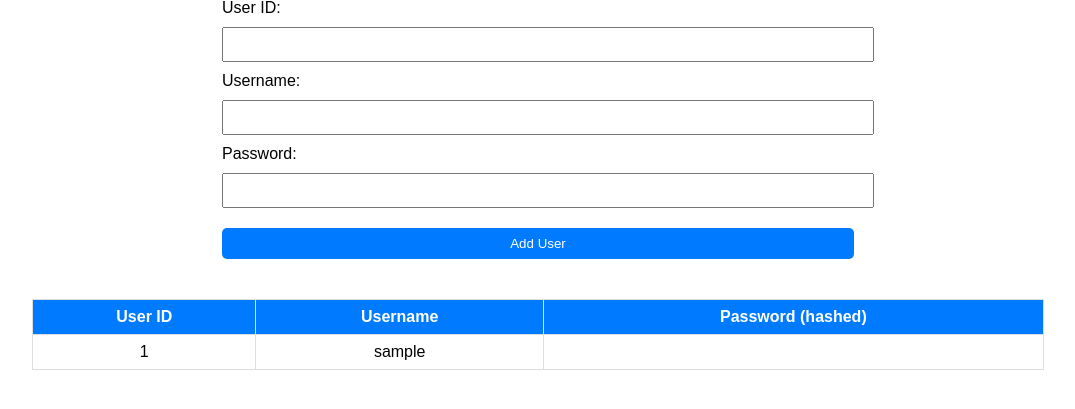
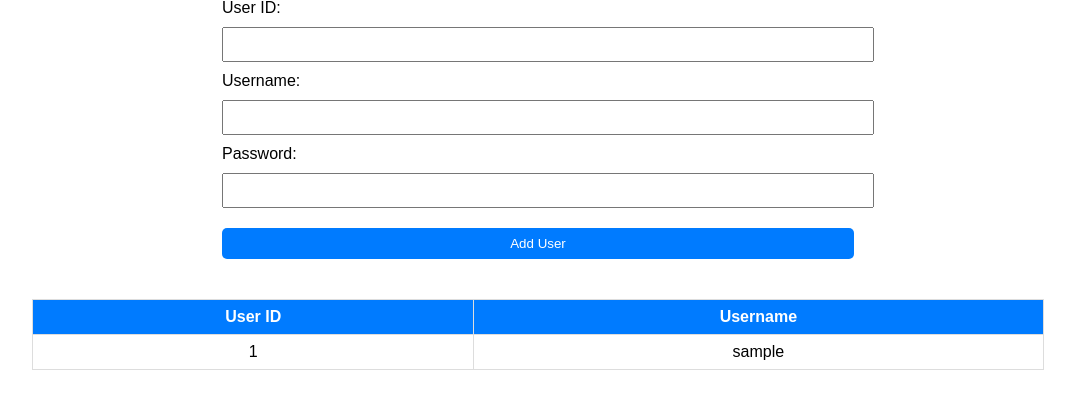
Before and after one commit to sumit0329/bakery, a PHP site: page /users.php in a window 1280 px wide. Shown: the part 137-546 px from the top of the page, without its empty margins (102-1177 px from the left). Run offline with PHP 8.4, Linux system fonts and the light colour scheme; the visitor is signed in with stand-in values (Sample User, id 1).

Commit message:
fixing hash

```diff
--- a/users.php
+++ b/users.php
@@ -49,19 +49,18 @@ if (isset($_POST['add_user'])) {
 }
 
 
-$result = $conn->query("SELECT id, username, password FROM users ORDER BY id ASC");
+$result = $conn->query("SELECT id, username FROM users ORDER BY id ASC");
 if ($result->num_rows > 0) {
     echo "<table>
             <tr>
                 <th>User ID</th>
                 <th>Username</th>
-                <th>Password (hashed)</th>
             </tr>";
     while ($row = $result->fetch_assoc()) {
         echo "<tr>
                 <td>{$row['id']}</td>
                 <td>{$row['username']}</td>
-                <td>{$row['password']}</td>
+
               </tr>";
     }
     echo "</table>";
```
